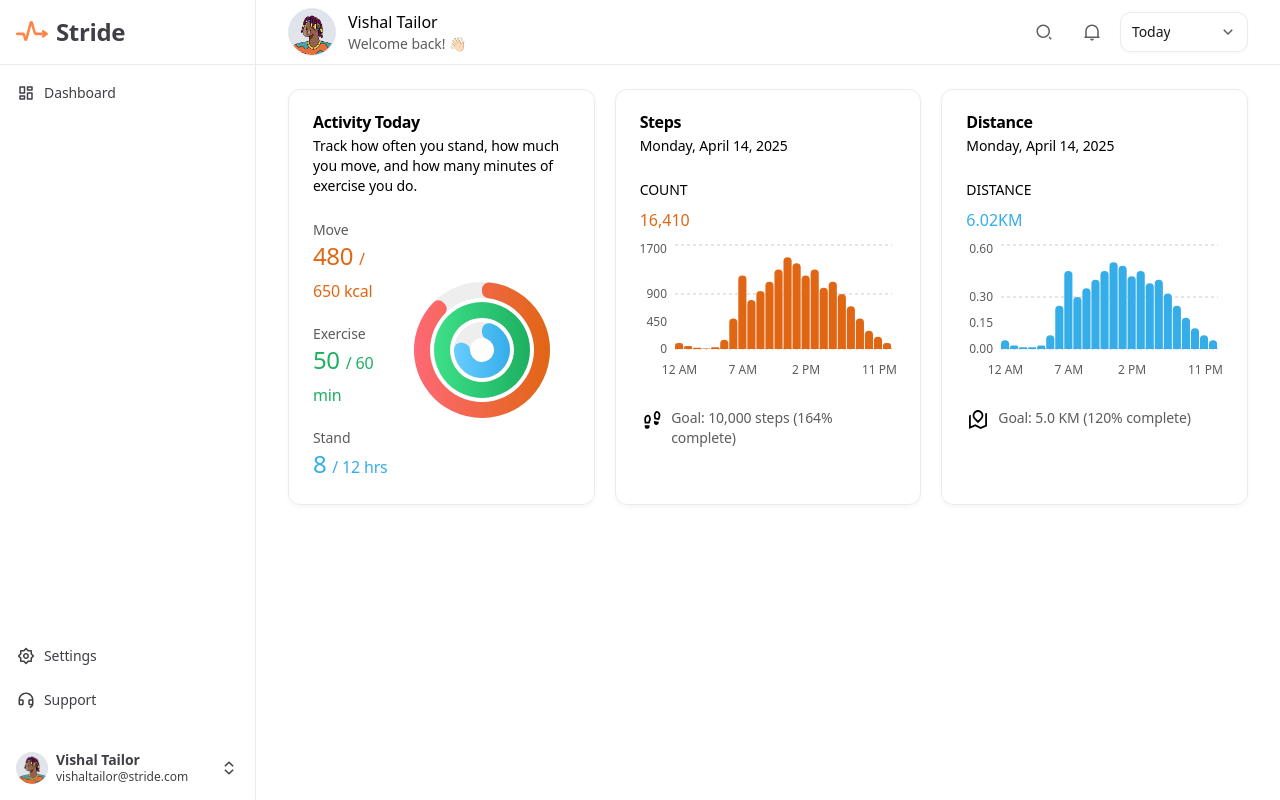
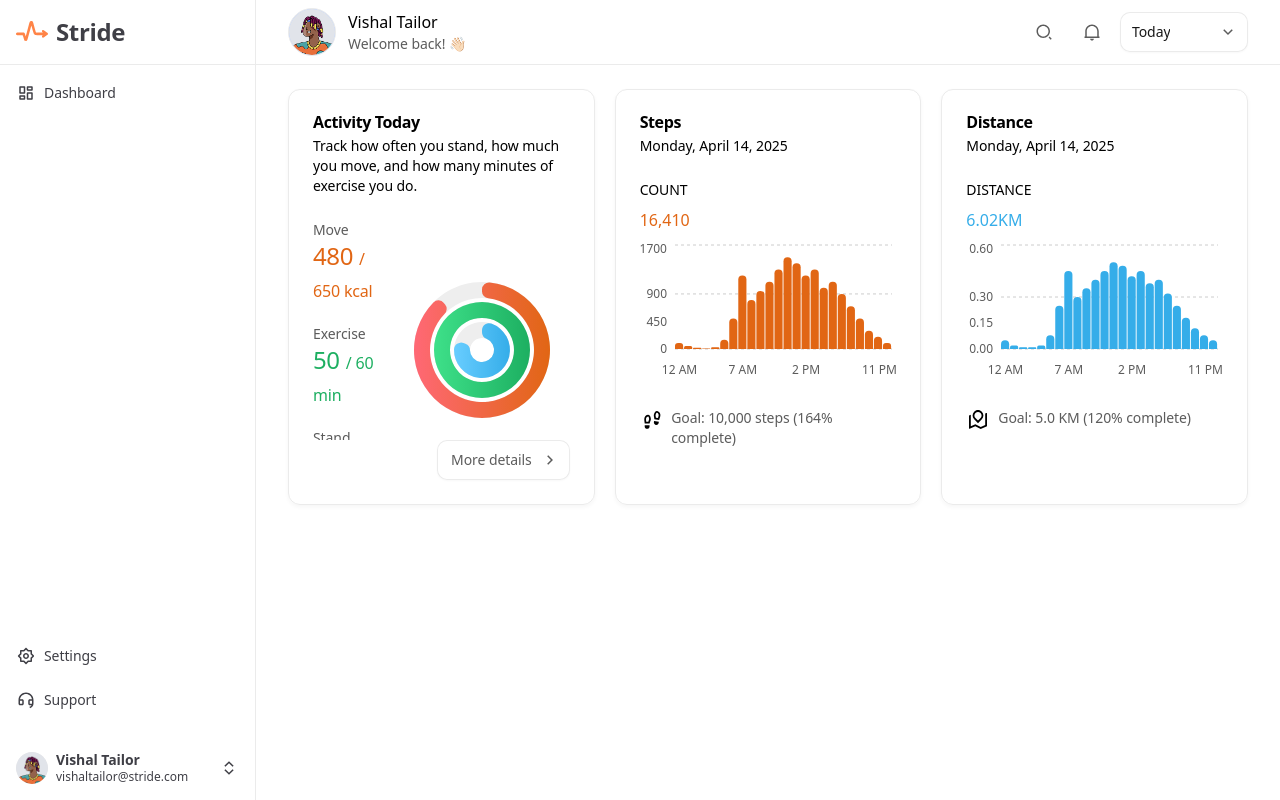
Before and after one commit to vishaltailors/Stride, a React (Vite) app: page / in a window 1280 px wide. Built offline with nearby package versions, Linux system fonts and the light colour scheme.

Commit message:
Add activity widget detailed view with slide transitions

```diff
--- a/package.json
+++ b/package.json
@@ -21,6 +21,7 @@
     "class-variance-authority": "^0.7.1",
     "clsx": "^2.1.1",
     "date-fns": "^4.1.0",
+    "motion": "^12.6.5",
     "react": "^19.0.0",
     "react-dom": "^19.0.0",
     "recharts": "^2.15.2",
--- /dev/null
+++ b/src/components/ui/transition-panel.jsx
@@ -0,0 +1,33 @@
+import { cn } from "@/utils/cn";
+import { AnimatePresence, motion } from "motion/react";
+
+export function TransitionPanel({
+  children,
+  className,
+  transition,
+  variants,
+  activeIndex,
+  ...motionProps
+}) {
+  return (
+    <div className={cn("relative", className)}>
+      <AnimatePresence
+        initial={false}
+        mode="popLayout"
+        custom={motionProps.custom}
+      >
+        <motion.div
+          key={activeIndex}
+          variants={variants}
+          transition={transition}
+          initial="enter"
+          animate="center"
+          exit="exit"
+          {...motionProps}
+        >
+          {children[activeIndex]}
+        </motion.div>
+      </AnimatePresence>
+    </div>
+  );
+}
--- a/src/components/widgets/activity.jsx
+++ b/src/components/widgets/activity.jsx
@@ -1,22 +1,36 @@
 "use client";
 
+import { Button, ButtonIcon } from "@/components/ui/button";
 import {
   Card,
   CardContent,
   CardDescription,
+  CardFooter,
   CardHeader,
   CardTitle,
 } from "@/components/ui/card";
+import { ChartContainer, ChartTooltip } from "@/components/ui/chart";
+import { TransitionPanel } from "@/components/ui/transition-panel";
+import { getCurrentActivityMetrics } from "@/components/widgets/activity.data";
+import { RiArrowLeftSLine, RiArrowRightSLine } from "@remixicon/react";
+import { format } from "date-fns";
+import { useEffect, useRef, useState } from "react";
 import {
-  ChartContainer,
-  ChartTooltip,
-  ChartTooltipContent,
-} from "@/components/ui/chart";
-import { getCurrentActivityMetrics } from "@/components/widgets/activity.data";
-import { RadialBar, RadialBarChart } from "recharts";
+  Bar,
+  BarChart,
+  RadialBar,
+  RadialBarChart,
+  ResponsiveContainer,
+  Tooltip,
+  XAxis,
+  YAxis,
+} from "recharts";
 
 export default function Activity() {
   const activityMetrics = getCurrentActivityMetrics();
+  const [activeIndex, setActiveIndex] = useState(0);
+  const [direction, setDirection] = useState(1);
+  const cardRef = useRef(null);
 
   // Define gradient IDs
   const moveGradientId = "moveGradient";
@@ -77,8 +91,60 @@ export default function Activity() {
     },
   };
 
-  return (
-    <Card>
+  // Mock data for detailed view
+  const mockTimeData = [
+    { time: "12:00", move: 0, exercise: 0, stand: 0 },
+    { time: "14:00", move: 10, exercise: 5, stand: 1 },
+    { time: "16:00", move: 30, exercise: 15, stand: 1 },
+    { time: "18:00", move: 80, exercise: 25, stand: 2 },
+    { time: "20:00", move: 120, exercise: 30, stand: 2 },
+    { time: "22:00", move: 267, exercise: 36, stand: 3 },
+  ];
+
+  // Get the height of the main view to maintain consistent height
+  const [cardHeight, setCardHeight] = useState(0);
+
+  // Update card height when component mounts
+  useEffect(() => {
+    if (cardRef.current) {
+      setCardHeight(cardRef.current.clientHeight);
+    }
+  }, []);
+
+  const handleViewChange = (newIndex) => {
+    setDirection(newIndex > activeIndex ? 1 : -1);
+    setActiveIndex(newIndex);
+  };
+
+  // Transition panel variants
+  const variants = {
+    enter: (direction) => ({
+      x: direction > 0 ? 300 : -300,
+      opacity: 0,
+      height: cardHeight || "auto",
+    }),
+    center: {
+      zIndex: 1,
+      x: 0,
+      opacity: 1,
+      height: cardHeight || "auto",
+    },
+    exit: (direction) => ({
+      zIndex: 0,
+      x: direction < 0 ? 300 : -300,
+      opacity: 0,
+      height: cardHeight || "auto",
+    }),
+  };
+
+  // Transition configuration
+  const transition = {
+    x: { type: "spring", stiffness: 300, damping: 30 },
+    opacity: { duration: 0.2 },
+  };
+
+  const mainView = (
+    <div className="flex h-full flex-col overflow-hidden">
       <CardHeader>
         <CardTitle>Activity Today</CardTitle>
         <CardDescription>
@@ -86,7 +152,7 @@ export default function Activity() {
           exercise you do.
         </CardDescription>
       </CardHeader>
-      <CardContent className="space-y-6">
+      <CardContent className="grow space-y-6 overflow-auto">
         <div className="flex items-center justify-between">
           <div className="flex flex-col gap-5">
             <div>
@@ -187,6 +253,194 @@ export default function Activity() {
           </div>
         </div>
       </CardContent>
+      <CardFooter className="justify-end">
+        <Button
+          variant="neutral"
+          mode="stroke"
+          onClick={() => handleViewChange(1)}
+        >
+          More details <ButtonIcon as={RiArrowRightSLine} />
+        </Button>
+      </CardFooter>
+    </div>
+  );
+
+  const detailedView = (
+    <div className="flex h-full flex-col overflow-hidden">
+      <CardHeader>
+        <CardTitle className="flex items-center justify-between">
+          Activity Details
+          <Button
+            variant="neutral"
+            mode="stroke"
+            onClick={() => handleViewChange(0)}
+          >
+            <ButtonIcon as={RiArrowLeftSLine} />
+          </Button>
+        </CardTitle>
+        <CardDescription>
+          {format(new Date(), "EEEE, MMMM d, yyyy")}
+        </CardDescription>
+      </CardHeader>
+      <CardContent className="grow space-y-6 overflow-auto">
+        <div className="space-y-6">
+          {/* Move Section */}
+          <div>
+            <div>
+              <h3 className="text-label-md font-medium">Move</h3>
+              <div className="text-label-lg text-orange-600">
+                {activityMetrics.move.current}/{activityMetrics.move.goal}{" "}
+                {activityMetrics.move.unit}
+              </div>
+            </div>
+            <div className="mt-2 h-32">
+              <ResponsiveContainer width="100%" height="100%">
+                <BarChart
+                  data={mockTimeData}
+                  margin={{ top: 5, right: 5, left: 5, bottom: 5 }}
+                >
+                  <XAxis dataKey="time" tick={{ fontSize: 10 }} />
+                  <YAxis hide />
+                  <Tooltip
+                    cursor={{ fill: "rgba(0, 0, 0, 0.05)" }}
+                    content={(props) => {
+                      const { payload } = props;
+                      if (payload && payload.length > 0) {
+                        return (
+                          <div className="border-border shadow-sm rounded-md border bg-bg-white-0 p-2">
+                            <div className="text-label-sm">
+                              {payload[0].payload.time}: {payload[0].value}{" "}
+                              {activityMetrics.move.unit}
+                            </div>
+                          </div>
+                        );
+                      }
+                      return null;
+                    }}
+                  />
+                  <Bar
+                    dataKey="move"
+                    fill="var(--orange-500)"
+                    radius={[4, 4, 0, 0]}
+                  />
+                </BarChart>
+              </ResponsiveContainer>
+            </div>
+            <div className="mt-1 text-label-sm text-text-sub-600">
+              Total: 2,014 KCAL
+            </div>
+          </div>
+
+          {/* Exercise Section */}
+          <div>
+            <div>
+              <h3 className="text-label-md font-medium">Exercise</h3>
+              <div className="text-label-lg text-green-600">
+                {activityMetrics.exercise.current}/
+                {activityMetrics.exercise.goal} {activityMetrics.exercise.unit}
+              </div>
+            </div>
+            <div className="mt-2 h-32">
+              <ResponsiveContainer width="100%" height="100%">
+                <BarChart
+                  data={mockTimeData}
+                  margin={{ top: 5, right: 5, left: 5, bottom: 5 }}
+                >
+                  <XAxis dataKey="time" tick={{ fontSize: 10 }} />
+                  <YAxis hide />
+                  <Tooltip
+                    cursor={{ fill: "rgba(0, 0, 0, 0.05)" }}
+                    content={(props) => {
+                      const { payload } = props;
+                      if (payload && payload.length > 0) {
+                        return (
+                          <div className="border-border shadow-sm rounded-md border bg-bg-white-0 p-2">
+                            <div className="text-label-sm">
+                              {payload[0].payload.time}: {payload[0].value}{" "}
+                              {activityMetrics.exercise.unit}
+                            </div>
+                          </div>
+                        );
+                      }
+                      return null;
+                    }}
+                  />
+                  <Bar
+                    dataKey="exercise"
+                    fill="var(--green-500)"
+                    radius={[4, 4, 0, 0]}
+                  />
+                </BarChart>
+              </ResponsiveContainer>
+            </div>
+            <div className="mt-1 text-label-sm text-text-sub-600">
+              Total: 2h 30m
+            </div>
+          </div>
+
+          {/* Stand Section */}
+          <div>
+            <div>
+              <h3 className="text-label-md font-medium">Stand</h3>
+              <div className="text-label-lg text-sky-600">
+                {activityMetrics.stand.current}/{activityMetrics.stand.goal}{" "}
+                {activityMetrics.stand.unit}
+              </div>
+            </div>
+            <div className="mt-2 h-32">
+              <ResponsiveContainer width="100%" height="100%">
+                <BarChart
+                  data={mockTimeData}
+                  margin={{ top: 5, right: 5, left: 5, bottom: 5 }}
+                >
+                  <XAxis dataKey="time" tick={{ fontSize: 10 }} />
+                  <YAxis hide />
+                  <Tooltip
+                    cursor={{ fill: "rgba(0, 0, 0, 0.05)" }}
+                    content={(props) => {
+                      const { payload } = props;
+                      if (payload && payload.length > 0) {
+                        return (
+                          <div className="border-border shadow-sm rounded-md border bg-bg-white-0 p-2">
+                            <div className="text-label-sm">
+                              {payload[0].payload.time}: {payload[0].value}{" "}
+                              {activityMetrics.stand.unit}
+                            </div>
+                          </div>
+                        );
+                      }
+                      return null;
+                    }}
+                  />
+                  <Bar
+                    dataKey="stand"
+                    fill="var(--sky-500)"
+                    radius={[4, 4, 0, 0]}
+                  />
+                </BarChart>
+              </ResponsiveContainer>
+            </div>
+            <div className="mt-1 text-label-sm text-text-sub-600">
+              0 idle hours
+            </div>
+          </div>
+        </div>
+      </CardContent>
+    </div>
+  );
+
+  return (
+    <Card className="flex flex-col overflow-x-hidden" ref={cardRef}>
+      <div style={{ minHeight: cardHeight || "auto" }}>
+        <TransitionPanel
+          activeIndex={activeIndex}
+          variants={variants}
+          transition={transition}
+          custom={direction}
+        >
+          {[mainView, detailedView]}
+        </TransitionPanel>
+      </div>
     </Card>
   );
 }
```
Also changed, not shown: src/components/widgets/distance.jsx (+9 -1 lines), 1 other file (tests, documents, lock files or other folders).
